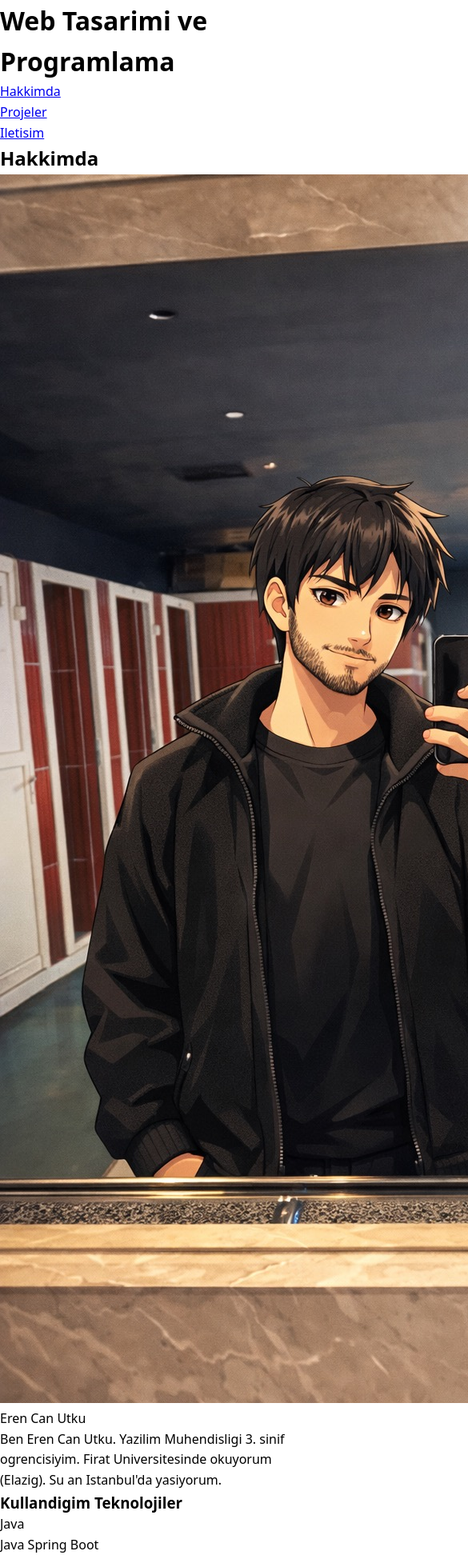
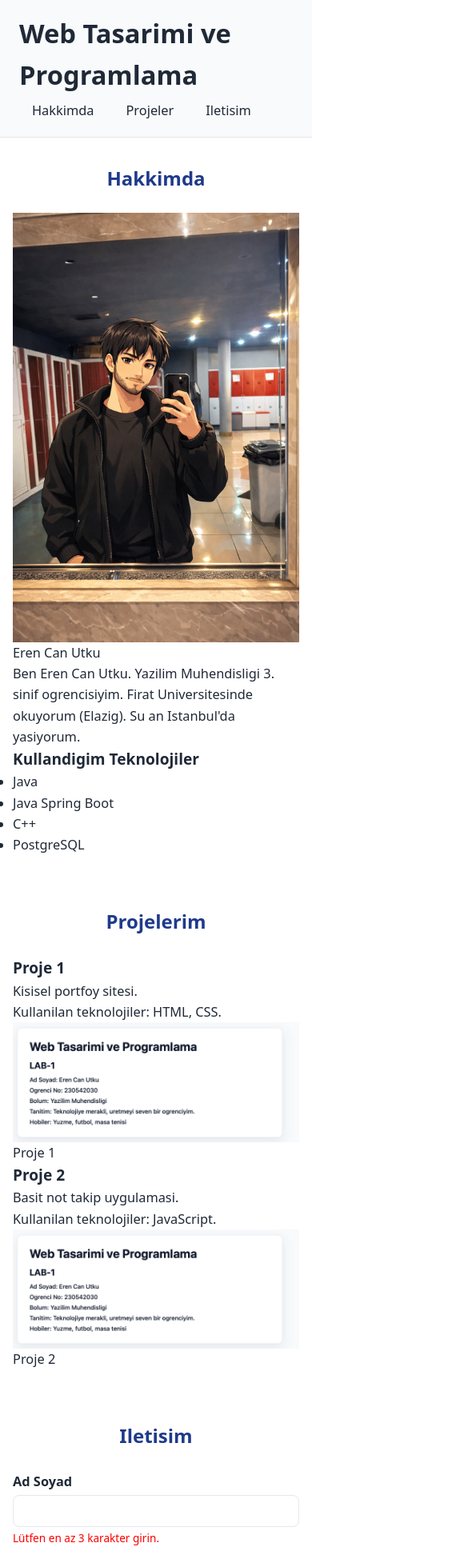
Before and after one commit to Erencanutkuu/Web-Lab, a React (Vite) app: page / in a window 390 px wide. Shown: the top 1949 px of the page at 80% size, 585 px wide, since content can reach past the window. Built offline with nearby package versions, Linux system fonts and the light colour scheme.

Commit message:
feat: add responsive navigation with Flexbox

```diff
--- a/src/index.css
+++ b/src/index.css
@@ -1,13 +1,114 @@
+@import "./styles/tokens.css";
+
+/* =========================================
+   MOBIL VARSAYILAN (0 - 639px)
+   ========================================= */
+
 /* Genel sifirlama */
-* {
+*,
+*::before,
+*::after {
   margin: 0;
   padding: 0;
   box-sizing: border-box;
 }
 
+html {
+  scroll-behavior: smooth;
+}
+
 body {
-  font-family: system-ui, sans-serif;
+  font-family: var(--font-sans);
+  font-size: var(--text-base);
   line-height: 1.6;
+  color: var(--color-text);
+  background-color: var(--color-bg);
+}
+
+img {
+  max-width: 100%;
+  height: auto;
+  display: block;
+}
+
+/* Section'lar arasi bosluk */
+section {
+  padding: var(--space-xl) var(--space-md);
+}
+
+/* Section basliklari */
+section h2 {
+  font-size: var(--text-2xl);
+  color: var(--color-primary);
+  margin-bottom: var(--space-lg);
+  text-align: center;
+}
+
+/* Hakkimda: tek sutun, ortalanmis */
+.about-content {
+  display: flex;
+  flex-direction: column;
+  align-items: center;
+  gap: var(--space-lg);
+  text-align: center;
+}
+
+.about-content figure {
+  max-width: 200px;
+}
+
+.about-content img {
+  border-radius: var(--radius-full);
+  aspect-ratio: 1;
+  object-fit: cover;
+}
+
+/* Iletisim formu */
+.form-group {
+  margin-bottom: var(--space-md);
+}
+
+label {
+  display: block;
+  margin-bottom: var(--space-xs);
+  font-weight: 600;
+}
+
+input,
+textarea,
+select {
+  width: 100%;
+  padding: var(--space-sm) var(--space-md);
+  border: 1px solid var(--color-border);
+  border-radius: var(--radius-md);
+  font-family: inherit;
+  font-size: var(--text-base);
+  transition: border-color var(--transition-fast);
+}
+
+input:focus,
+textarea:focus,
+select:focus {
+  border-color: var(--color-primary);
+  outline: 2px solid var(--color-secondary);
+  outline-offset: 2px;
+}
+
+button[type="submit"] {
+  width: 100%;
+  padding: var(--space-sm) var(--space-lg);
+  background: var(--color-primary);
+  color: var(--color-bg);
+  border: none;
+  border-radius: var(--radius-md);
+  font-size: var(--text-base);
+  cursor: pointer;
+  transition: background var(--transition-fast);
+}
+
+button[type="submit"]:hover,
+button[type="submit"]:focus {
+  background: var(--color-secondary);
 }
 
 /* Skip link: normalde gizli, Tab ile gorunur */
@@ -31,23 +132,175 @@
   outline-offset: 2px;
 }
 
-/* Form stilleri */
-.form-group {
-  margin-bottom: 1rem;
+/* ===== HEADER ===== */
+header {
+  display: flex;
+  flex-wrap: wrap;
+  justify-content: space-between;
+  align-items: center;
+  padding: var(--space-md) var(--space-lg);
+  background-color: var(--color-surface);
+  border-bottom: 1px solid var(--color-border);
+  position: sticky;
+  top: 0;
+  z-index: 10;
 }
 
-label {
-  display: block;
-  margin-bottom: 0.25rem;
+/* Logo / Site adi */
+.site-title {
+  font-size: var(--text-xl);
+  font-weight: 700;
+  color: var(--color-primary);
 }
 
-input,
-textarea,
-select {
+/* ===== NAV LISTESI ===== */
+nav ul {
+  display: flex;
+  flex-wrap: wrap;
+  list-style: none;
+  gap: var(--space-sm);
+  padding: 0;
+  margin: 0;
+}
+
+nav a {
+  display: inline-block;
+  padding: var(--space-xs) var(--space-md);
+  color: var(--color-text);
+  text-decoration: none;
+  border-radius: var(--radius-md);
+  transition: background var(--transition-fast), color var(--transition-fast);
+}
+
+nav a:hover,
+nav a:focus {
+  background-color: var(--color-primary);
+  color: var(--color-bg);
+}
+
+/* Beceri etiketleri */
+.skill-tags {
+  display: flex;
+  flex-wrap: wrap;
+  gap: var(--space-sm);
+  list-style: none;
+  padding: 0;
+}
+
+.skill-tags li {
+  background-color: var(--color-primary);
+  color: var(--color-bg);
+  padding: var(--space-xs) var(--space-md);
+  border-radius: var(--radius-full);
+  font-size: var(--text-sm);
+}
+
+/* ====== PROJE GRID ====== */
+.project-grid {
+  display: grid;
+  grid-template-columns: repeat(auto-fit, minmax(280px, 1fr));
+  gap: var(--space-xl);
+}
+
+/* ====== PROJE KARTI ====== */
+.project-card {
+  display: flex;
+  flex-direction: column;
+  background: var(--color-surface);
+  border: 1px solid var(--color-border);
+  border-radius: var(--radius-md);
+  overflow: hidden;
+  transition: transform var(--transition-normal),
+    box-shadow var(--transition-normal);
+}
+
+.project-card:hover {
+  transform: translateY(-4px);
+  box-shadow: var(--shadow-lg);
+}
+
+/* Kart icindeki gorsel */
+.project-card img {
   width: 100%;
-  padding: 0.5rem;
-  border: 1px solid #ccc;
-  border-radius: 4px;
+  height: 200px;
+  object-fit: cover;
+}
+
+/* Kart icerigi */
+.project-card h3,
+.project-card p,
+.project-card .skill-tags {
+  padding: 0 var(--space-lg);
+}
+
+.project-card h3 {
+  margin-top: var(--space-md);
+  font-size: var(--text-lg);
+}
+
+.project-card p {
+  color: var(--color-muted);
+  flex-grow: 1;
+}
+
+.project-card .skill-tags {
+  padding-bottom: var(--space-lg);
+  margin-top: auto;
+}
+
+/* Footer */
+footer {
+  text-align: center;
+  padding: var(--space-xl) var(--space-md);
+  background: var(--color-surface);
+  border-top: 1px solid var(--color-border);
+  color: var(--color-muted);
+  font-size: var(--text-sm);
+}
+
+/* =========================================
+   TABLET (640px ve uzeri)
+   ========================================= */
+@media (min-width: 640px) {
+  section {
+    padding: var(--space-2xl) var(--space-xl);
+  }
+
+  /* Hakkimda: yatay duzen */
+  .about-content {
+    flex-direction: row;
+    text-align: left;
+    align-items: flex-start;
+  }
+
+  .about-content figure {
+    flex-shrink: 0;
+  }
+
+  /* Form butonu tam genislik olmaktan cikar */
+  button[type="submit"] {
+    width: auto;
+  }
+}
+
+/* =========================================
+   MASAUSTU (1024px ve uzeri)
+   ========================================= */
+@media (min-width: 1024px) {
+  /* Icerik genisligi sinirla */
+  main {
+    max-width: 1200px;
+    margin: 0 auto;
+  }
+
+  section {
+    padding: var(--space-3xl) var(--space-xl);
+  }
+
+  /* Proje kartlari en az 3 sutun */
+  .project-grid {
+    grid-template-columns: repeat(3, 1fr);
+  }
 }
 
 .error-msg {
```
